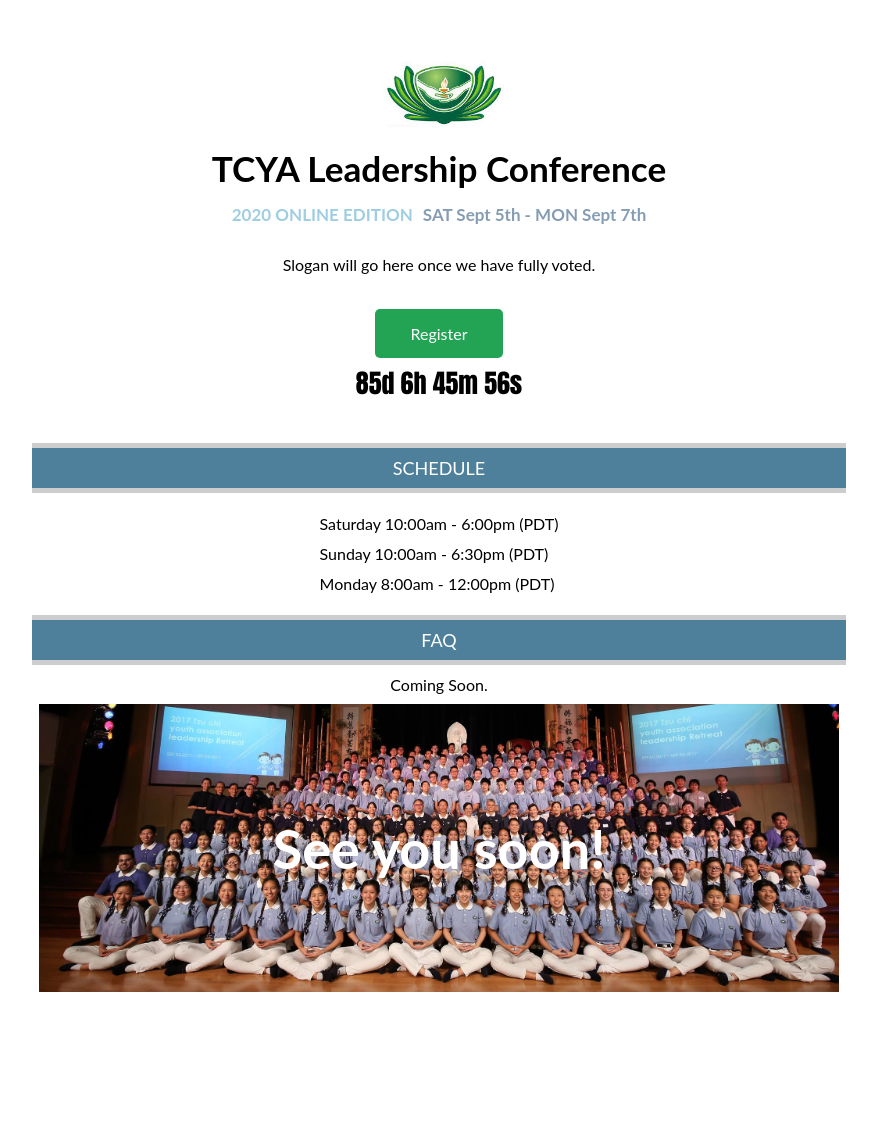
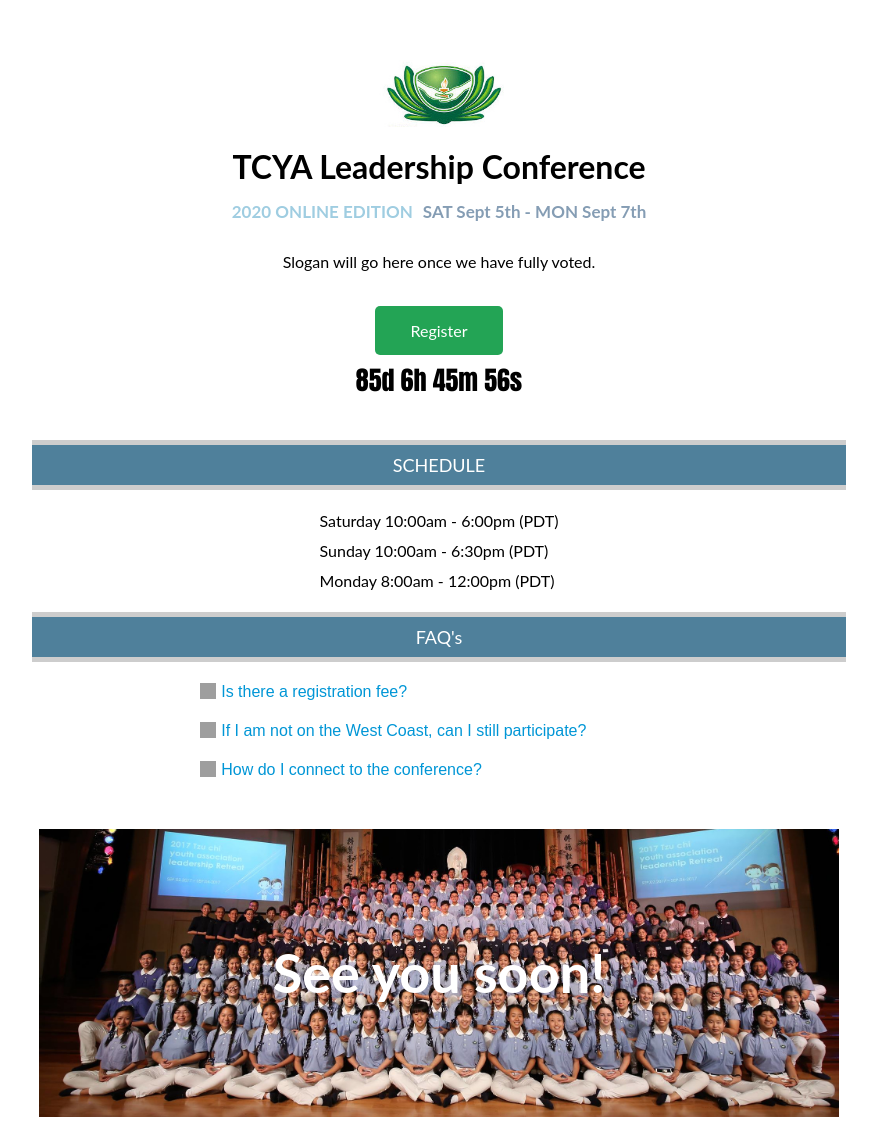
Before and after one commit to michaelaranda-web/tcya2020, a PHP site: page / in a window 1280 px wide. Shown: the whole page, without its empty margins (201-1078 px from the left). Before the commit the page ends 992 px from the top, so only its background shows below. Run offline with PHP 8.4, Linux system fonts and the light colour scheme; some libraries are stand-ins or nearby versions; grey boxes are pictures that could not be loaded.

Commit message:
Adds FAQ placeholders.

```diff
--- a/css/index.css
+++ b/css/index.css
@@ -43,7 +43,7 @@
       margin: 20px 0; }
       #main-content #header-section .top-header-section-container .content-container h1 {
         margin: 5px 0;
-        font-size: 2.2em; }
+        font-size: 2.2e; }
       #main-content #header-section .top-header-section-container .content-container .subheader-section {
         display: flex;
         justify-content: center;
@@ -89,11 +89,15 @@
         line-height: 30px; }
   #main-content #faq-section .faq-section-content {
     padding: 10px; }
+    #main-content #faq-section .faq-section-content #accordion {
+      width: 100%;
+      max-width: 500px; }
   #main-content #bottom-section {
     background: url("../images/tzu_shao_conference_header.jpg") center no-repeat;
     background-size: cover;
     height: 288px;
-    position: relative; }
+    position: relative;
+    margin-top: 30px; }
     #main-content #bottom-section .content {
       display: flex;
       align-items: center;
@@ -107,4 +111,22 @@
           #main-content #bottom-section .content span {
             font-size: 54px; } }
 
+.ui-accordion-header {
+  outline: none; }
+
+.ui-widget-content {
+  border: none; }
+
+.ui-accordion-header-icon.ui-icon.ui-icon-triangle-1-s {
+  background-image: url("https://code.jquery.com/ui/1.12.1/themes/base/images/ui-icons_444444_256x240.png");
+  margin-right: 5px; }
+
+.ui-accordion-header-icon.ui-icon.ui-icon-triangle-1-e {
+  margin-right: 5px; }
+
+.ui-state-default {
+  border: none;
+  background: none;
+  color: #0096D6; }
+
 /*# sourceMappingURL=index.css.map */
--- a/home.html
+++ b/home.html
@@ -7,8 +7,8 @@
   <meta name="author" content="TCYA 2020">
   <meta name="viewport" content="width=device-width, initial-scale=1.0">
 
+  <link rel="stylesheet" href="//code.jquery.com/ui/1.12.1/themes/base/jquery-ui.css">
   <link rel="stylesheet" href="css/index.css">
-
   <link href="https://fonts.googleapis.com/css2?family=Anton&display=swap" rel="stylesheet">
 </head>
 
@@ -57,11 +57,38 @@
       </div>
     </div>
 
-    <div class="section-title">FAQ</div>
+    <div class="section-title">FAQ's</div>
 
     <div id="faq-section">
       <div class="faq-section-content flex-centered">
-        Coming Soon.
+        <div id="accordion">
+          <h3>Is there a registration fee?</h3>
+          <div>
+            <p>
+            Mauris mauris ante, blandit et, ultrices a, suscipit eget, quam. Integer
+            ut neque. Vivamus nisi metus, molestie vel, gravida in, condimentum sit
+            amet, nunc. Nam a nibh. Donec suscipit eros. Nam mi. Proin viverra leo ut
+            odio. Curabitur malesuada. Vestibulum a velit eu ante scelerisque vulputate.
+            </p>
+          </div>
+          <h3>If I am not on the West Coast, can I still participate?</h3>
+          <div>
+            <p>
+            Sed non urna. Donec et ante. Phasellus eu ligula. Vestibulum sit amet
+            purus. Vivamus hendrerit, dolor at aliquet laoreet, mauris turpis porttitor
+            velit, faucibus interdum tellus libero ac justo. Vivamus non quam. In
+            suscipit faucibus urna.</p>
+          </div>
+          <h3>How do I connect to the conference?</h3>
+          <div>
+            <p>
+            Nam enim risus, molestie et, porta ac, aliquam ac, risus. Quisque lobortis.
+            Phasellus pellentesque purus in massa. Aenean in pede. Phasellus ac libero
+            ac tellus pellentesque semper. Sed ac felis. Sed commodo, magna quis
+            lacinia ornare, quam ante aliquam nisi, eu iaculis leo purus venenatis dui.
+            </p>
+          </div>
+        </div>
       </div>
     </div>
 
@@ -70,6 +97,13 @@
     </div>
   </div>
 
+  <script src="https://code.jquery.com/jquery-1.12.4.js"></script>
+  <script src="https://code.jquery.com/ui/1.12.1/jquery-ui.js"></script>
+  <script>
+    $( function() {
+      $( "#accordion" ).accordion({collapsible: true, active: false});
+    } );
+  </script>
   <script src="./javascript/countdown.js"></script>
 </body>
 
--- a/sass/index.scss
+++ b/sass/index.scss
@@ -21,7 +21,7 @@
 ***/
 
 body {
-  font-family: "Lato", sans-serif;;
+  font-family: "Lato", sans-serif;
 }
 
 .flex-centered {
@@ -69,7 +69,7 @@
 
         h1 {
           margin: 5px 0;
-          font-size: 2.2em;
+          font-size: 2.2e;
         }
 
         .subheader-section {
@@ -140,6 +140,11 @@
   #faq-section {
     .faq-section-content {
       padding: 10px;
+
+      #accordion {
+        width: 100%;
+        max-width: 500px;
+      }
     }
   }
 
@@ -148,6 +153,7 @@
     background-size: cover;
     height: 288px;
     position: relative;
+    margin-top: 30px;
 
     .content {
       display: flex;
@@ -165,3 +171,26 @@
     }
   }
 }
+
+.ui-accordion-header {
+  outline: none;
+}
+
+.ui-widget-content {
+  border: none;
+}
+
+.ui-accordion-header-icon.ui-icon.ui-icon-triangle-1-s {
+  background-image: url("https://code.jquery.com/ui/1.12.1/themes/base/images/ui-icons_444444_256x240.png");
+  margin-right: 5px;
+}
+
+.ui-accordion-header-icon.ui-icon.ui-icon-triangle-1-e {
+  margin-right: 5px;
+}
+
+.ui-state-default {
+  border: none;
+  background: none;
+  color: #0096D6;
+}
```
Also changed, not shown: 1 other file.
